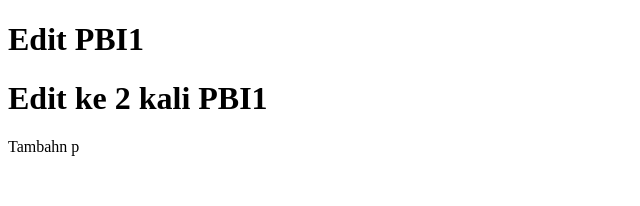
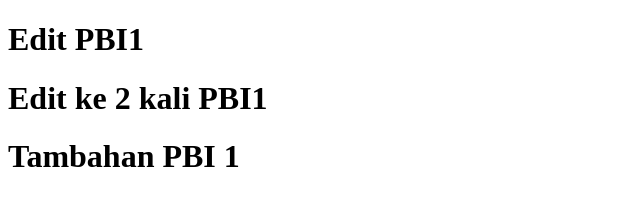
Before and after one commit to agsyarif/learningGit, a plain HTML site: page PBI1.html in a window 1280 px wide. Shown: the whole page, without its empty margins (0-640 px from the left). Drawn offline with Linux system fonts and the light colour scheme.

Commit message:
tambah h1

```diff
--- a/PBI1.html
+++ b/PBI1.html
@@ -12,7 +12,7 @@
 
     <h1>Edit PBI1</h1>
     <h1>Edit ke 2 kali PBI1</h1>
-    <p>Tambahn p</p>
+    <h1>Tambahan PBI 1</h1>
 </body>
 
 </html>
```
